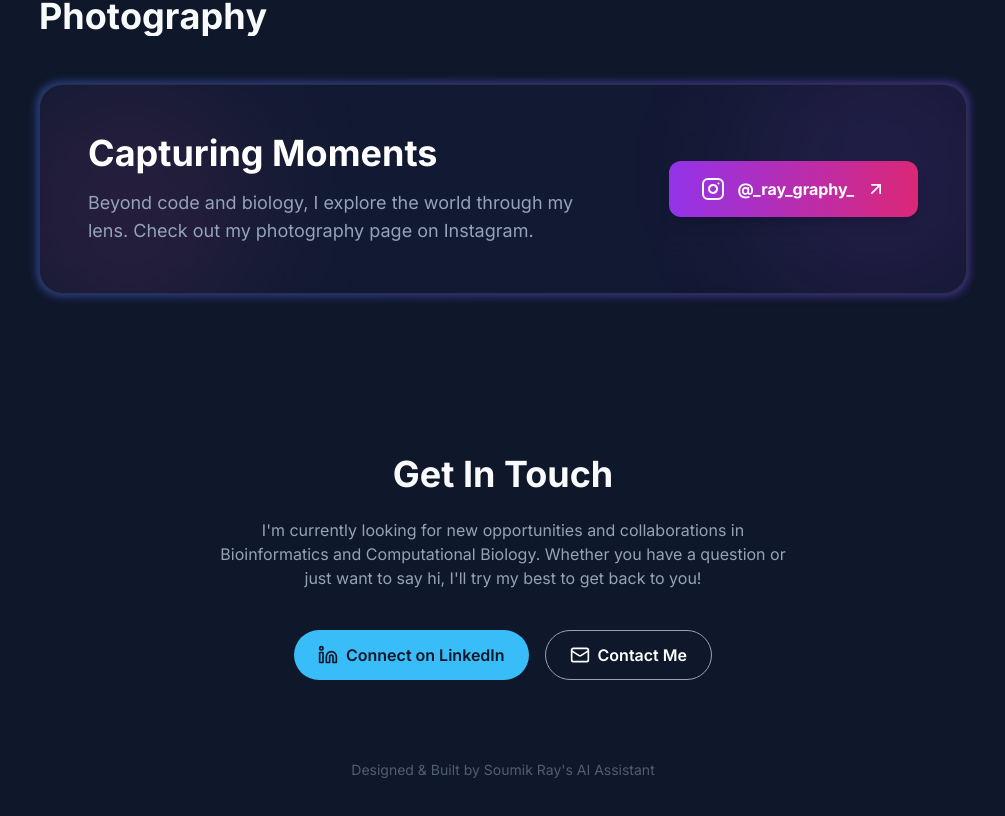
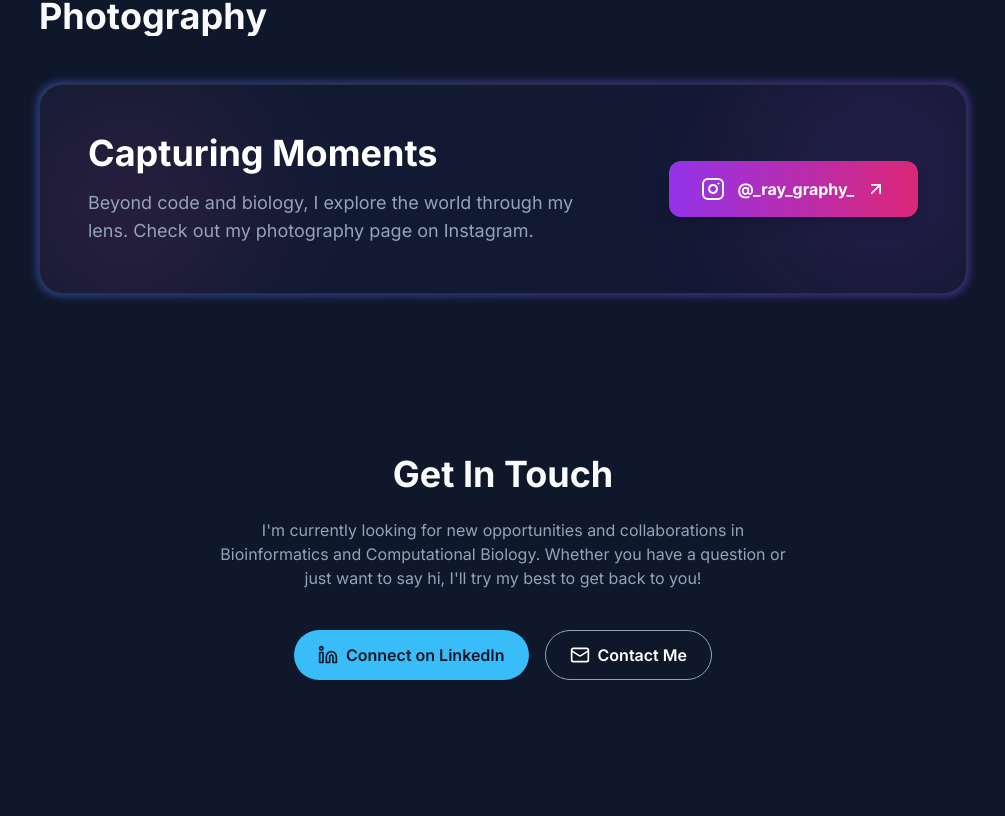
Before and after one commit to Soumik-180/Portfolio, a React (Vite) app: page / in a window 1280 px wide. Shown: the part 3136-3952 px from the top of the page, without its empty margins (137-1142 px from the left). After the commit the page ends 3896 px from the top, so only its background shows below. Built offline with nearby package versions, Linux system fonts and the light colour scheme.

Commit message:
Removing - Footer

```diff
--- a/src/sections/Contact.jsx
+++ b/src/sections/Contact.jsx
@@ -40,9 +40,7 @@ const Contact = () => {
                     </motion.a>
                 </div>
 
-                <footer className="mt-20 text-sm text-muted/50">
-                    <p>Designed & Built by Soumik Ray's AI Assistant</p>
-                </footer>
+
             </motion.div>
         </section>
     );
```
